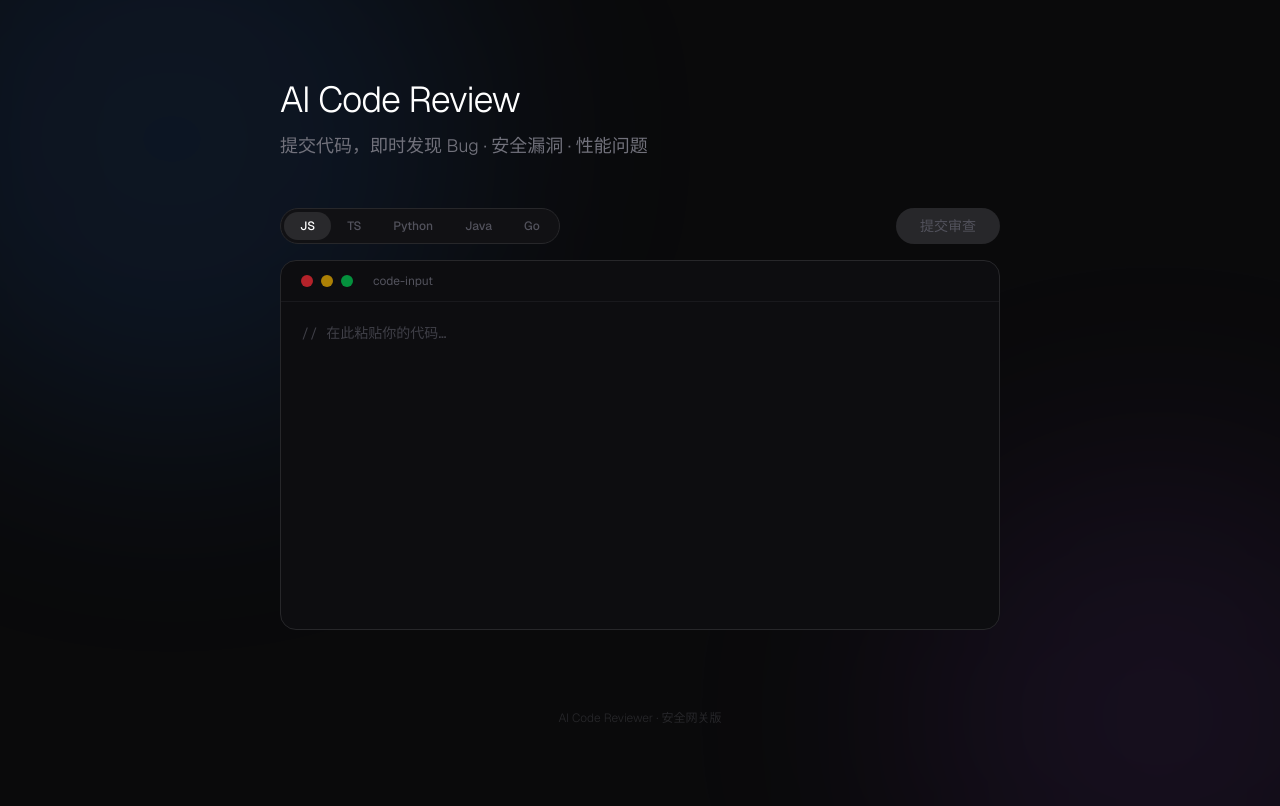
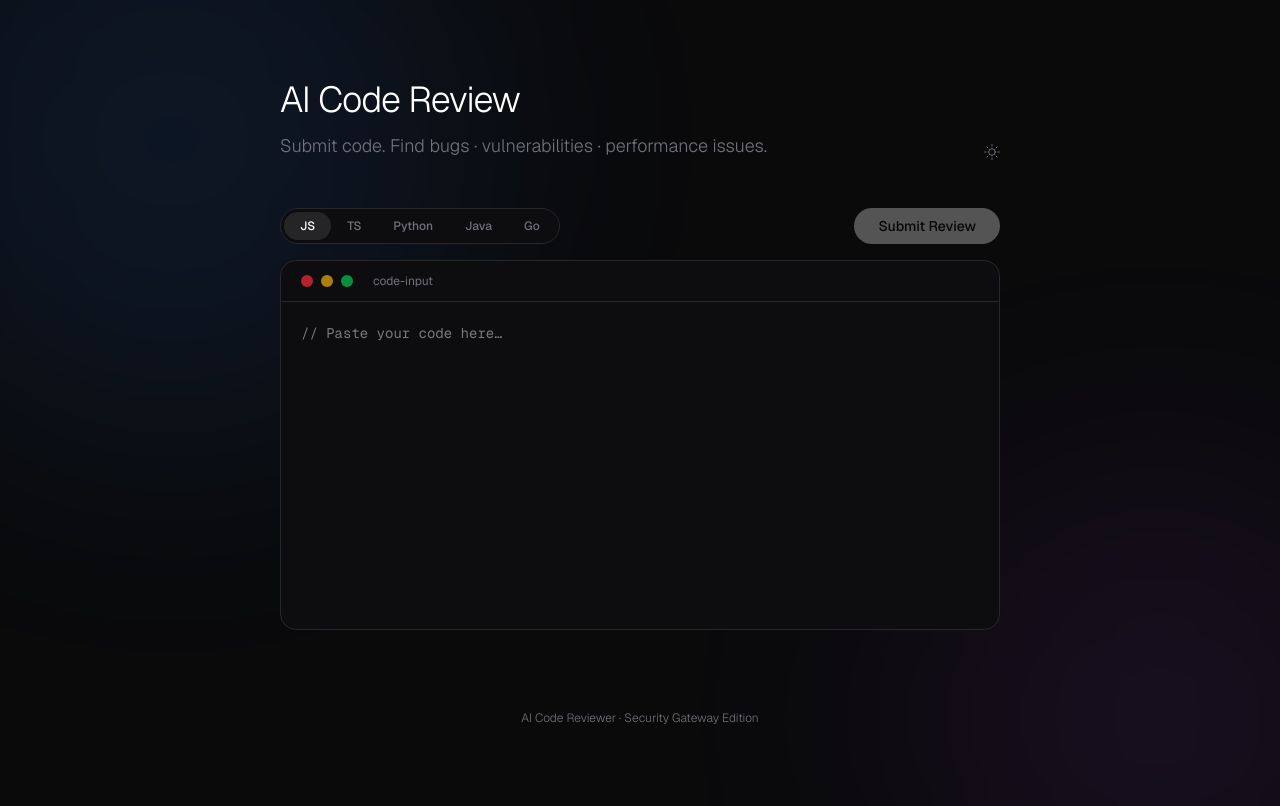
Before and after one commit to yujie811/ai-code-reviewer-gateway, a Next.js app: page / in a window 1280 px wide. Built offline with nearby package versions, Linux system fonts and the light colour scheme.

Commit message:
feat: history detail page + white theme

```diff
--- a/src/app/page.tsx
+++ b/src/app/page.tsx
@@ -4,6 +4,13 @@ import { useState, useEffect } from 'react';
 import ReactMarkdown from 'react-markdown';
 
 const languages = ['javascript', 'typescript', 'python', 'java', 'go'];
+
+const themes = [
+  { name: 'Midnight', bg: '#0a0a0b', surface: '#0d0d10', border: '#27272a', text: '#e5e5e5', sub: '#71717a', glow1: 'blue', glow2: 'purple' },
+  { name: 'Slate', bg: '#0f172a', surface: '#1e293b', border: '#334155', text: '#e2e8f0', sub: '#94a3b8', glow1: 'slate', glow2: 'zinc' },
+  { name: 'Espresso', bg: '#1c1917', surface: '#292524', border: '#44403c', text: '#e7e5e4', sub: '#a8a29e', glow1: 'amber', glow2: 'orange' },
+  { name: 'Light', bg: '#ffffff', surface: '#f4f4f5', border: '#d4d4d8', text: '#18181b', sub: '#71717a', glow1: 'gray', glow2: 'zinc' },
+];
 
 interface HistoryItem {
   id: string;
@@ -20,18 +27,17 @@ export default function Home() {
   const [loading, setLoading] = useState(false);
   const [history, setHistory] = useState<HistoryItem[]>([]);
   const [showHistory, setShowHistory] = useState(false);
+  const [selectedHistory, setSelectedHistory] = useState<HistoryItem | null>(null);
+  const [themeIdx, setThemeIdx] = useState(0);
+  const theme = themes[themeIdx];
 
-  // 页面加载时读取历史记录
   useEffect(() => {
     const saved = localStorage.getItem('review-history');
-    if (saved) {
-      setHistory(JSON.parse(saved));
-    }
+    if (saved) setHistory(JSON.parse(saved));
   }, []);
 
-  // 保存到 localStorage
   const saveToHistory = (item: HistoryItem) => {
-    const updated = [item, ...history].slice(0, 5); // 最多存5条
+    const updated = [item, ...history].slice(0, 5);
     setHistory(updated);
     localStorage.setItem('review-history', JSON.stringify(updated));
   };
@@ -40,7 +46,6 @@ export default function Home() {
     if (!code.trim()) return;
     setLoading(true);
     setResult('');
-
     try {
       const res = await fetch('/api/review', {
         method: 'POST',
@@ -48,151 +53,247 @@ export default function Home() {
         body: JSON.stringify({ code, language }),
       });
       const data = await res.json();
-      const reviewResult = data.result || '审查完成，未发现问题。';
+      const reviewResult = data.result || 'Review complete. No issues found.';
       setResult(reviewResult);
-
-      // 存入历史
       saveToHistory({
         id: Date.now().toString(),
-        code: code.slice(0, 100), // 只存前100字符做预览
+        code: code,
         language,
-        result: reviewResult.slice(0, 200), // 只存前200字符做预览
+        result: reviewResult,
         time: new Date().toLocaleString('zh-CN'),
       });
     } catch {
-      setResult('请求失败，请检查后端是否启动。');
+      setResult('Request failed. Please ensure the backend is running.');
     } finally {
       setLoading(false);
     }
   };
 
-  // 从历史记录加载
-  const loadHistory = (item: HistoryItem) => {
-    setResult(item.result);
-    setShowHistory(false);
+  const openHistoryDetail = (item: HistoryItem) => {
+    setSelectedHistory(item);
   };
 
+  const backToEditor = () => {
+    setSelectedHistory(null);
+  };
+
+  const glowColor = (color: string) => {
+    const map: Record<string, string> = {
+      blue: 'bg-blue-500/10', purple: 'bg-purple-500/8',
+      slate: 'bg-slate-500/10', zinc: 'bg-zinc-500/8',
+      amber: 'bg-amber-500/10', orange: 'bg-orange-500/8',
+      gray: 'bg-gray-200/50',
+    };
+    return map[color] || '';
+  };
+
+  const isLight = theme.name === 'Light';
+
   return (
-    <div className="relative min-h-screen bg-[#0a0a0b] text-[#e5e5e5] font-sans overflow-hidden">
-      {/* 背景光晕 */}
-      <div className="absolute top-[-20%] left-[-10%] w-[600px] h-[600px] bg-blue-500/10 rounded-full blur-[120px]" />
-      <div className="absolute bottom-[-20%] right-[-10%] w-[500px] h-[500px] bg-purple-500/8 rounded-full blur-[120px]" />
+    <div
+      className="relative min-h-screen font-sans overflow-hidden transition-colors duration-700"
+      style={{ backgroundColor: theme.bg, color: theme.text }}
+    >
+      {!isLight && (
+        <>
+          <div className={`absolute top-[-20%] left-[-10%] w-[600px] h-[600px] ${glowColor(theme.glow1)} rounded-full blur-[120px] transition-all duration-700`} />
+          <div className={`absolute bottom-[-20%] right-[-10%] w-[500px] h-[500px] ${glowColor(theme.glow2)} rounded-full blur-[120px] transition-all duration-700`} />
+        </>
+      )}
 
+      {/* ========== 历史详情页 ========== */}
+      {selectedHistory ? (
+        <div className="relative z-10 max-w-3xl mx-auto px-6 py-20 animate-in fade-in slide-in-from-top-4 duration-500">
+          {/* 顶部导航 */}
+          <div className="flex items-center justify-between mb-8">
+            <button
+              onClick={backToEditor}
+              className="flex items-center gap-2 text-sm hover:opacity-70 transition-opacity"
+              style={{ color: theme.sub }}
+            >
+              <svg width="20" height="20" viewBox="0 0 24 24" fill="none" stroke="currentColor" strokeWidth="1.5" strokeLinecap="round" strokeLinejoin="round">
+                <line x1="19" y1="12" x2="5" y2="12" />
+                <polyline points="12 19 5 12 12 5" />
+              </svg>
+              Back to Editor
+            </button>
+            <div className="flex items-center gap-2">
+              <span className="text-xs px-2 py-1 rounded-full" style={{ backgroundColor: theme.surface, color: theme.sub }}>
+                {selectedHistory.language}
+              </span>
+              <span className="text-xs" style={{ color: theme.sub }}>{selectedHistory.time}</span>
+            </div>
+          </div>
+
+          {/* 代码区 */}
+          <h3 className="text-sm font-medium uppercase tracking-widest mb-3" style={{ color: theme.sub }}>Source Code</h3>
+          <div className="rounded-2xl overflow-hidden border mb-8" style={{ backgroundColor: theme.surface, borderColor: theme.border }}>
+            <div className="flex items-center gap-2 px-5 py-3 border-b" style={{ borderColor: theme.border }}>
+              <span className="w-3 h-3 rounded-full bg-red-500/70" />
+              <span className="w-3 h-3 rounded-full bg-yellow-500/70" />
+              <span className="w-3 h-3 rounded-full bg-green-500/70" />
+            </div>
+            <pre className="p-5 text-sm font-mono leading-relaxed whitespace-pre-wrap overflow-auto max-h-60" style={{ color: theme.text }}>
+              {selectedHistory.code}
+            </pre>
+          </div>
+
+          {/* 结果区 */}
+          <h3 className="text-sm font-medium uppercase tracking-widest mb-3" style={{ color: theme.sub }}>Review Report</h3>
+          <div className="rounded-2xl p-8 border prose max-w-none text-sm leading-relaxed" style={{ backgroundColor: theme.surface, borderColor: theme.border, color: theme.text }}>
+            <ReactMarkdown>{selectedHistory.result}</ReactMarkdown>
+          </div>
+        </div>
+      ) : (
+        /* ========== 主页 ========== */
         <main className="relative max-w-3xl mx-auto px-6 py-20">
           {/* 头部 */}
-        <div className="mb-12">
-          <h1 className="text-4xl font-light tracking-tight text-white mb-3">
+          <div className="mb-12 flex items-end justify-between">
+            <div>
+              <h1 className="text-4xl font-light tracking-tight mb-3" style={{ color: isLight ? '#18181b' : '#fff' }}>
                 AI Code Review
               </h1>
-          <p className="text-lg text-zinc-500 font-light">
-            提交代码，即时发现 Bug · 安全漏洞 · 性能问题
+              <p className="text-lg font-light" style={{ color: theme.sub }}>
+                Submit code. Find bugs · vulnerabilities · performance issues.
               </p>
+            </div>
+            <div className="flex items-center gap-3">
+              {history.length > 0 && (
+                <button
+                  onClick={() => setShowHistory(true)}
+                  className="group flex items-center gap-2 text-xs hover:opacity-70 transition-opacity"
+                  style={{ color: theme.sub }}
+                >
+                  <svg width="16" height="16" viewBox="0 0 24 24" fill="none" stroke="currentColor" strokeWidth="1.5" strokeLinecap="round" strokeLinejoin="round" className="transition-transform group-hover:scale-110">
+                    <circle cx="12" cy="12" r="10" />
+                    <polyline points="12 6 12 12 16 14" />
+                  </svg>
+                  <span className="hidden sm:inline">History</span>
+                </button>
+              )}
+              <button
+                onClick={() => setThemeIdx((themeIdx + 1) % themes.length)}
+                className="text-xs hover:opacity-70 transition-opacity"
+                style={{ color: theme.sub }}
+                title={`Theme: ${theme.name}`}
+              >
+                <svg width="16" height="16" viewBox="0 0 24 24" fill="none" stroke="currentColor" strokeWidth="1.5" strokeLinecap="round" strokeLinejoin="round">
+                  <circle cx="12" cy="12" r="5" />
+                  <line x1="12" y1="1" x2="12" y2="3" />
+                  <line x1="12" y1="21" x2="12" y2="23" />
+                  <line x1="4.22" y1="4.22" x2="5.64" y2="5.64" />
+                  <line x1="18.36" y1="18.36" x2="19.78" y2="19.78" />
+                  <line x1="1" y1="12" x2="3" y2="12" />
+                  <line x1="21" y1="12" x2="23" y2="12" />
+                  <line x1="4.22" y1="19.78" x2="5.64" y2="18.36" />
+                  <line x1="18.36" y1="5.64" x2="19.78" y2="4.22" />
+                </svg>
+              </button>
+            </div>
           </div>
 
           {/* 工具栏 */}
           <div className="flex items-center gap-4 mb-4 flex-wrap">
-          {/* 语言切换器 */}
-          <div className="flex items-center bg-[#111114] border border-zinc-800 rounded-full p-[3px]">
+            <div className="flex items-center rounded-full p-[3px]" style={{ backgroundColor: theme.surface, borderColor: theme.border, border: '1px solid ' + theme.border }}>
               {languages.map((lang) => (
                 <button
                   key={lang}
                   onClick={() => setLanguage(lang)}
                   className={`relative px-4 py-1.5 text-xs rounded-full font-medium transition-all duration-300 ${
-                  language === lang
-                    ? 'text-white'
-                    : 'text-zinc-600 hover:text-zinc-400'
+                    language === lang ? '' : 'hover:opacity-70'
                   }`}
+                  style={{ color: language === lang ? (isLight ? '#18181b' : '#fff') : theme.sub }}
                 >
-                {language === lang && (
-                  <span className="absolute inset-0 bg-white/10 rounded-full" />
-                )}
+                  {language === lang && <span className="absolute inset-0 bg-white/10 rounded-full" />}
                   <span className="relative z-10">
-                  {lang === 'javascript' ? 'JS' :
-                   lang === 'typescript' ? 'TS' :
-                   lang.charAt(0).toUpperCase() + lang.slice(1)}
+                    {lang === 'javascript' ? 'JS' : lang === 'typescript' ? 'TS' : lang.charAt(0).toUpperCase() + lang.slice(1)}
                   </span>
                 </button>
               ))}
             </div>
-
             <div className="flex-1" />
-
-          {/* 历史记录按钮 */}
-          {history.length > 0 && (
-            <button
-              onClick={() => setShowHistory(!showHistory)}
-              className="text-xs text-zinc-500 hover:text-zinc-300 transition-colors"
-            >
-              📋 历史 ({history.length})
-            </button>
-          )}
-
             <button
               onClick={handleReview}
               disabled={loading || !code.trim()}
-            className="bg-white text-black px-6 py-2 rounded-full text-sm font-medium hover:bg-zinc-200 disabled:bg-zinc-800 disabled:text-zinc-600 disabled:cursor-not-allowed transition-all duration-200"
+              className="px-6 py-2 rounded-full text-sm font-medium transition-all duration-200 disabled:opacity-30 disabled:cursor-not-allowed"
+              style={{ backgroundColor: isLight ? '#18181b' : '#fff', color: isLight ? '#fff' : '#000' }}
             >
-            {loading ? '审查中…' : '提交审查'}
+              {loading ? 'Reviewing…' : 'Submit Review'}
             </button>
           </div>
 
-        {/* 历史记录面板 */}
-        {showHistory && (
-          <div className="mb-4 bg-[#111114] border border-zinc-800 rounded-2xl p-4 animate-in fade-in slide-in-from-top-2 duration-300">
-            <h3 className="text-sm font-medium text-zinc-400 mb-3">最近审查记录</h3>
-            <div className="space-y-2">
-              {history.map((item) => (
-                <button
-                  key={item.id}
-                  onClick={() => loadHistory(item)}
-                  className="w-full text-left p-3 bg-[#0d0d10] border border-zinc-800 rounded-xl hover:border-zinc-600 transition-all duration-200 group"
-                >
-                  <div className="flex items-center justify-between mb-1">
-                    <span className="text-xs px-2 py-0.5 bg-zinc-800 rounded-full text-zinc-400">
-                      {item.language}
-                    </span>
-                    <span className="text-xs text-zinc-600">{item.time}</span>
-                  </div>
-                  <p className="text-sm text-zinc-500 truncate">{item.code}</p>
-                </button>
-              ))}
-            </div>
-          </div>
-        )}
-
           {/* 代码输入区 */}
-        <div className="bg-[#0d0d10] border border-zinc-800 rounded-2xl overflow-hidden transition-all duration-300 focus-within:border-zinc-600">
-          <div className="flex items-center gap-2 px-5 py-3 border-b border-zinc-800/50">
+          <div className="rounded-2xl overflow-hidden transition-all duration-300 border" style={{ backgroundColor: theme.surface, borderColor: theme.border }}>
+            <div className="flex items-center gap-2 px-5 py-3 border-b" style={{ borderColor: theme.border }}>
               <span className="w-3 h-3 rounded-full bg-red-500/70" />
               <span className="w-3 h-3 rounded-full bg-yellow-500/70" />
               <span className="w-3 h-3 rounded-full bg-green-500/70" />
-            <span className="ml-3 text-xs text-zinc-600">code-input</span>
+              <span className="ml-3 text-xs" style={{ color: theme.sub }}>code-input</span>
             </div>
             <textarea
               value={code}
               onChange={(e) => setCode(e.target.value)}
-            placeholder="// 在此粘贴你的代码…"
-            className="w-full h-80 bg-transparent p-5 font-mono text-sm text-zinc-300 placeholder:text-zinc-700 resize-none outline-none leading-relaxed"
+              placeholder="// Paste your code here…"
+              className="w-full h-80 bg-transparent p-5 font-mono text-sm resize-none outline-none leading-relaxed"
+              style={{ color: theme.text }}
             />
           </div>
 
           {/* 结果区 */}
           {result && (
             <div className="mt-10 animate-in fade-in slide-in-from-top-4 duration-500">
-            <h2 className="text-sm font-medium text-zinc-500 uppercase tracking-widest mb-4">
-              审查报告
-            </h2>
-            <div className="bg-[#0d0d10] border border-zinc-800 rounded-2xl p-8 prose prose-invert prose-zinc max-w-none text-sm leading-relaxed">
+              <h2 className="text-sm font-medium uppercase tracking-widest mb-4" style={{ color: theme.sub }}>Review Report</h2>
+              <div className="rounded-2xl p-8 border prose max-w-none text-sm leading-relaxed" style={{ backgroundColor: theme.surface, borderColor: theme.border, color: theme.text }}>
                 <ReactMarkdown>{result}</ReactMarkdown>
               </div>
             </div>
           )}
 
-        {/* 底部 */}
-        <p className="mt-20 text-center text-xs text-zinc-800 font-light">
-          AI Code Reviewer · 安全网关版
+          <p className="mt-20 text-center text-xs font-light" style={{ color: theme.sub }}>
+            AI Code Reviewer · Security Gateway Edition
           </p>
         </main>
+      )}
+
+      {/* ========== 历史列表抽屉 ========== */}
+      {showHistory && !selectedHistory && (
+        <div className="fixed inset-0 z-50 flex justify-end">
+          <div className="absolute inset-0 bg-black/60 backdrop-blur-sm animate-in fade-in duration-300" onClick={() => setShowHistory(false)} />
+          <div className="relative w-full max-w-md h-full overflow-y-auto shadow-2xl animate-in slide-in-from-right duration-500" style={{ backgroundColor: theme.bg, color: theme.text }}>
+            <div className="p-6">
+              <div className="flex items-center justify-between mb-8">
+                <h2 className="text-xl font-light">Review History</h2>
+                <button onClick={() => setShowHistory(false)} className="hover:opacity-70 transition-opacity" style={{ color: theme.sub }}>
+                  <svg width="20" height="20" viewBox="0 0 24 24" fill="none" stroke="currentColor" strokeWidth="1.5" strokeLinecap="round">
+                    <line x1="18" y1="6" x2="6" y2="18" />
+                    <line x1="6" y1="6" x2="18" y2="18" />
+                  </svg>
+                </button>
+              </div>
+              {history.length === 0 ? (
+                <p className="text-sm" style={{ color: theme.sub }}>No history yet.</p>
+              ) : (
+                <div className="space-y-3">
+                  {history.map((item) => (
+                    <button
+                      key={item.id}
+                      onClick={() => { openHistoryDetail(item); setShowHistory(false); }}
+                      className="w-full text-left p-4 border rounded-xl transition-all duration-300 hover:opacity-80"
+                      style={{ backgroundColor: theme.surface, borderColor: theme.border }}
+                    >
+                      <div className="flex items-center justify-between mb-2">
+                        <span className="text-xs px-2 py-0.5 rounded-full" style={{ backgroundColor: theme.border, color: theme.sub }}>{item.language}</span>
+                        <span className="text-xs" style={{ color: theme.sub }}>{item.time}</span>
+                      </div>
+                      <p className="text-sm truncate font-mono" style={{ color: theme.sub }}>{item.code.slice(0, 80)}</p>
+                    </button>
+                  ))}
+                </div>
+              )}
+            </div>
+          </div>
+        </div>
+      )}
     </div>
   );
 }
```
Lines whose indentation alone changed are shown as unchanged.
